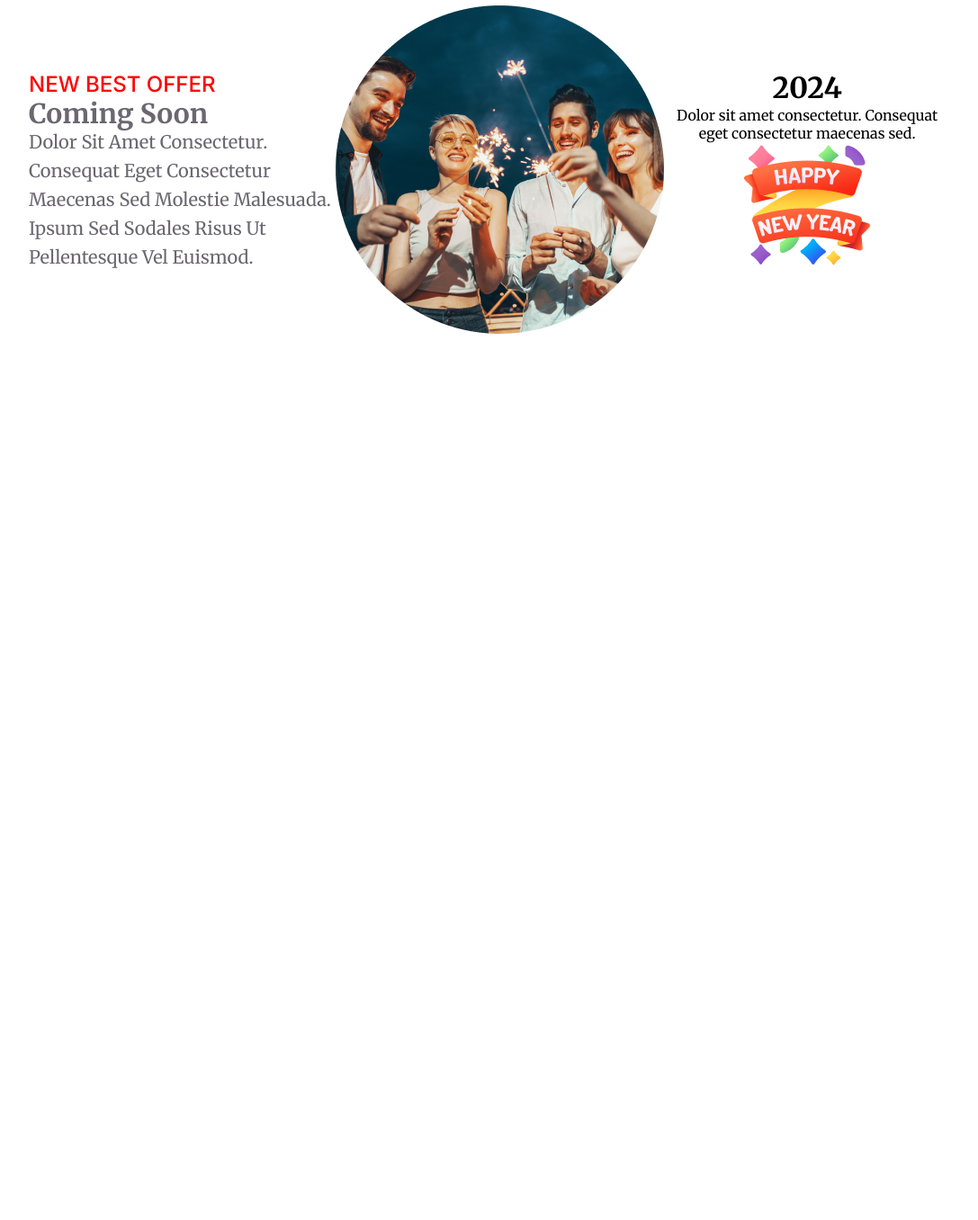
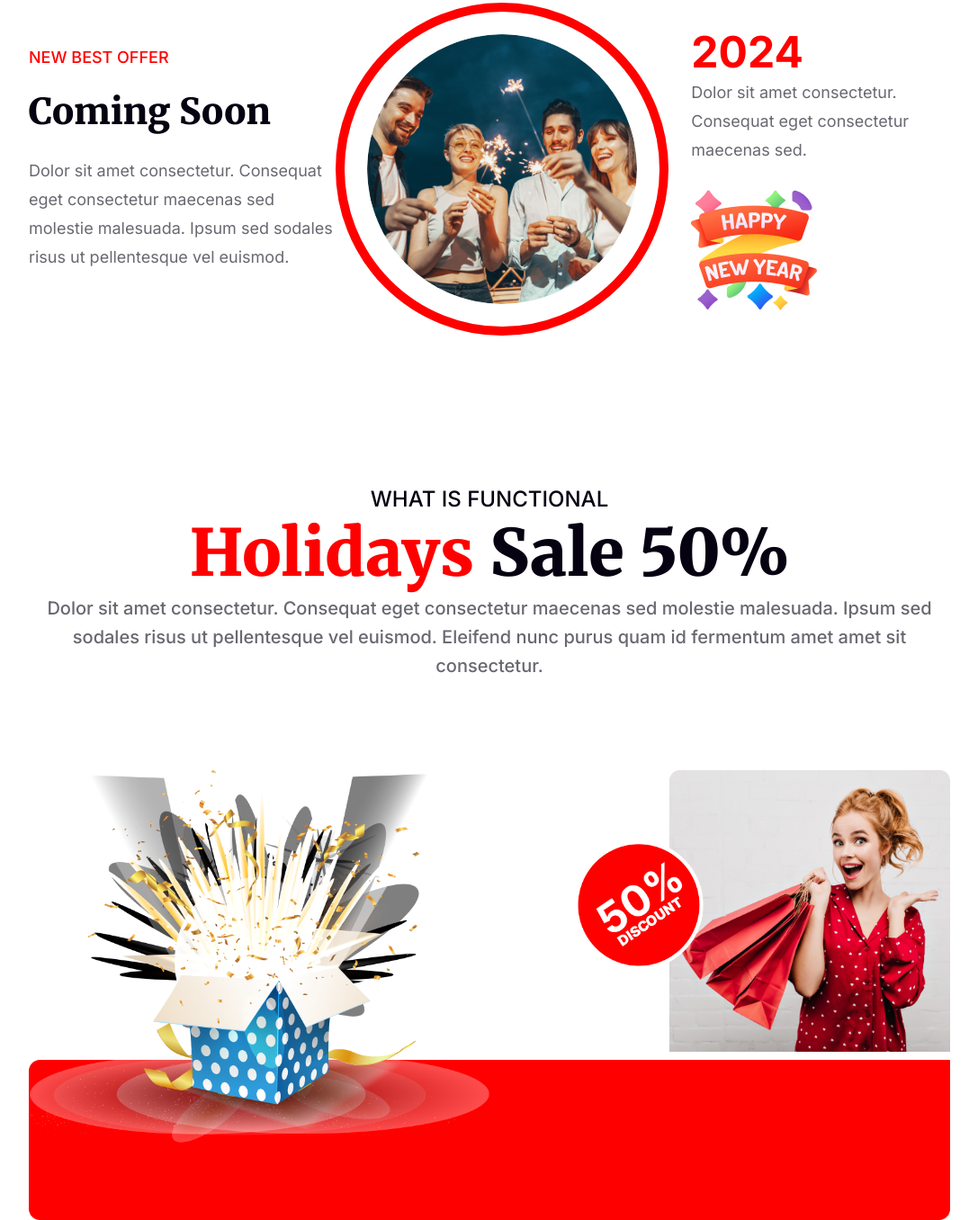
Before and after one commit to khorsed2001/parsonal-web-ass-1, a plain HTML site: page index.html in a window 1280 px wide. Shown: the part 2518-3874 px from the top of the page at 90% size, without its empty margins (96-1183 px from the left). Before the commit the page ends 2958 px from the top, so only its background shows below. Drawn offline with Linux system fonts and the light colour scheme.

Commit message:
all items add

```diff
--- a/index.html
+++ b/index.html
@@ -84,6 +84,32 @@
 
 
 
+            <div class="holidays">
+                <h4>WHAT IS FUNCTIONAL</h4>
+                <h1> <span class="holidays-red">Holidays</span> Sale 50%</h1>
+                <p>Dolor sit amet consectetur. Consequat eget consectetur maecenas sed
+                    molestie malesuada. Ipsum sed sodales risus ut pellentesque vel euismod. Eleifend nunc purus quam id fermentum amet amet sit consectetur.</p>
+            </div>
+
+
+
+
+            <div class="exited">
+                <div class="box-img">
+                    <img src="images/Group 75.png" alt="">
+                </div>
+                <div class="offer-img">
+                    <img class="offer-img1" src="images/Group 44.png" alt="">
+                    <img class="offer-img2" src="images/rectangle 1.png" alt="">
+                </div>
+
+
+
+            </div>
+
+
+
+
 
     </main>
 
--- a/style.css
+++ b/style.css
@@ -1,7 +1,6 @@
+@import url('https://fonts.googleapis.com/css2?family=Inter:wght@100;200;300;400;500;600;700;800;900&display=swap');
 
-  @import url('https://fonts.googleapis.com/css2?family=Inter:wght@100;200;300;400;500;600;700;800;900&display=swap');
-
-  @import url('https://fonts.googleapis.com/css2?family=Inter:wght@100;200;300;400;500;600;700;800;900&family=Merriweather:wght@300;400;700;900&display=swap');
+@import url('https://fonts.googleapis.com/css2?family=Inter:wght@100;200;300;400;500;600;700;800;900&family=Merriweather:wght@300;400;700;900&display=swap');
 
 
 * {
@@ -190,6 +189,7 @@ button {
 .red {
     color: #F00;
     font-size: 32px;
+    font-family: Inter;
 }
 
 .join-now {
@@ -202,34 +202,167 @@ button {
     height: 500px;
     margin: 0 auto;
     align-items: center;
+    justify-content: space-between;
 }
 
 .new-best-offer {
     text-align: left;
     max-width: 33.33%;
+
 }
 
 .new-best-offer h4 {
     color: #F00;
     font-family: Inter;
-    font-size: 24px;
+    font-size: 18px;
     font-weight: 500;
+    margin-bottom: 25px;
+
 }
 
-.new-best-offer {
+.new-best-offer h2 {
     color: #070211;
     font-family: Merriweather;
-    font-size: 48px;
+    font-size: 40px;
     font-weight: 900;
     text-transform: capitalize;
+    margin-bottom: 25px;
 }
 
-.new-best-offer {
+.new-best-offer p {
     color: rgba(7, 2, 17, 0.60);
     font-family: Inter;
+    font-size: 18px;
+    line-height: 32px;
+    margin-bottom: 25px;
+}
+
+.new-image img {
+    width: 300px;
+    height: 300px;
+    padding: 25px;
+    border-radius: 50%;
+    border: 10px solid red;
+}
+
+.happy-new-year-text-image {
+    text-align: left;
+    padding: 0px 25px;
+}
+
+.happy-new-year-text-image h1 {
+    color: #F00;
+    font-family: Inter;
+    font-size: 48px;
+    font-style: normal;
+    font-weight: 700;
+    line-height: normal;
+
+}
+
+.happy-new-year-text-image p {
+    color: rgba(7, 2, 17, 0.60);
+    font-family: Inter;
+    font-size: 18px;
+    line-height: 32px;
+    margin-bottom: 25px;
+}
+
+
+
+
+
+.holidays {
+    margin:100px 0;
+}
+
+.holidays h4 {
+    color: #070211;
+    font-family: Inter;
+    font-size: 24px;
+    font-style: normal;
+    font-weight: 500;
+    line-height: normal;
+}
+
+.holidays h1 {
+    color: #070211;
+    font-family: Merriweather;
+    font-size: 72px;
+    font-style: normal;
+    font-weight: 900;
+    line-height: normal;
+}
+
+.holidays-red {
+    color: #F00;
+    text-align: center;
+    font-family: Merriweather;
+    font-size: 72px;
+    font-style: normal;
+    font-weight: 900;
+    line-height: normal;
+}
+
+.holidays p {
+    color: rgba(7, 2, 17, 0.60);
+    text-align: center;
+    font-family: Inter;
     font-size: 20px;
-    font-weight: 400;
+    font-style: normal;
+    font-weight: 500;
     line-height: 32px;
 }
 
-.
+
+
+
+
+.exited{
+    background-image: url(images/Rectangle2.png);
+    background-size:100%;
+    background-repeat: no-repeat;
+    border-radius: 5px;
+    background-position:bottom;
+    display: flex;
+    height: 500px;
+
+}
+
+.box-img{
+    width:50%;
+
+}
+
+.box-img img{
+    width:100%;
+
+}
+
+.offer-img{
+    display: flex;
+    width:50%;
+
+}
+.offer-img img{
+
+}
+
+.offer-img1{
+    width: 200px;
+    height: 200px;
+    margin-top: 50px;
+    position: absolute;
+    margin-left: 66px;
+    z-index: 2;
+
+}
+.offer-img2{
+    width: 340px;
+    height: 313px;
+    position:relative;
+    margin-left:200px;
+z-index: 1;
+
+
+}
```
Also changed, not shown: images/Rectangle2.png (renamed from images/Rectangle 2.png).
